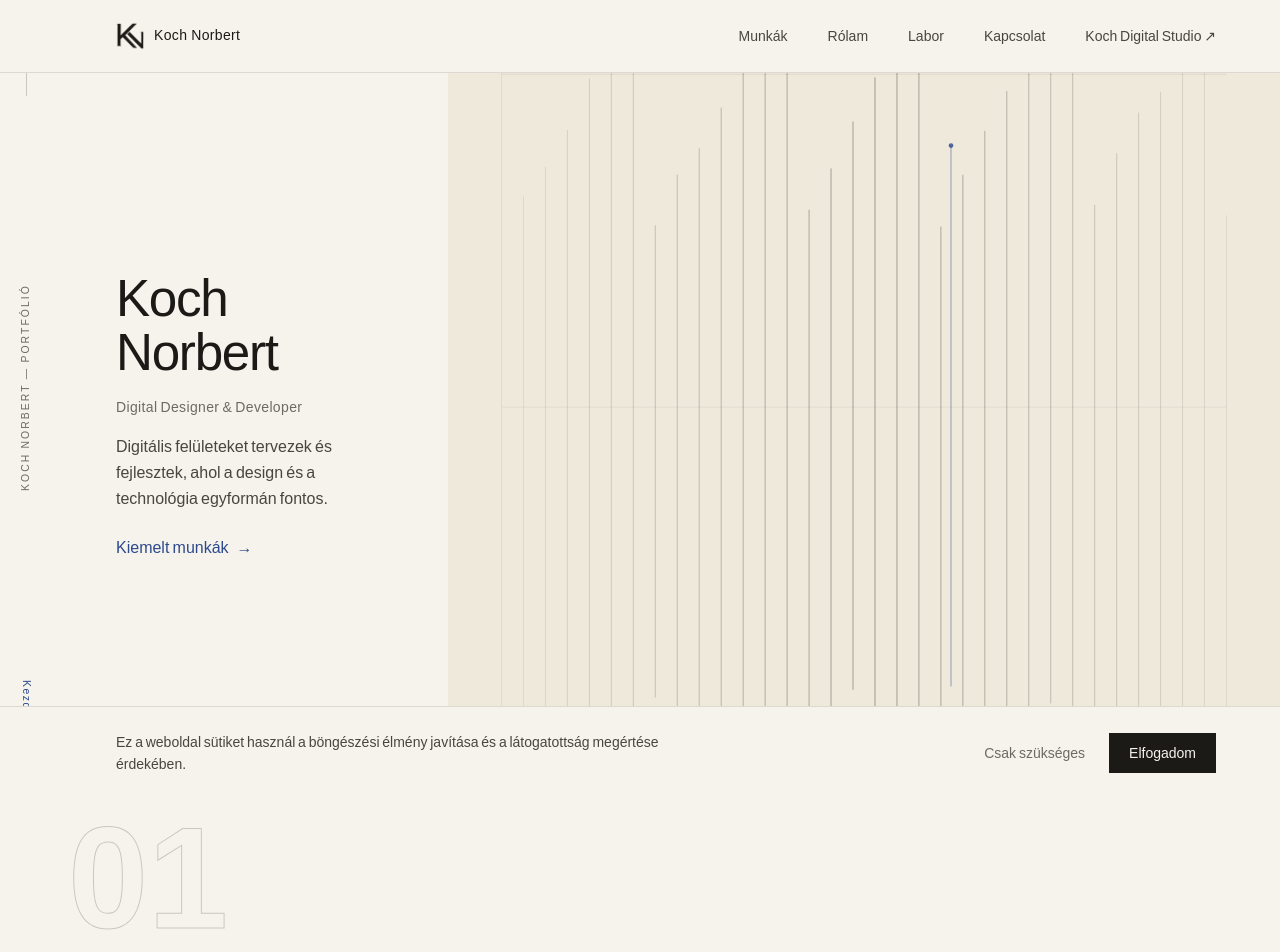
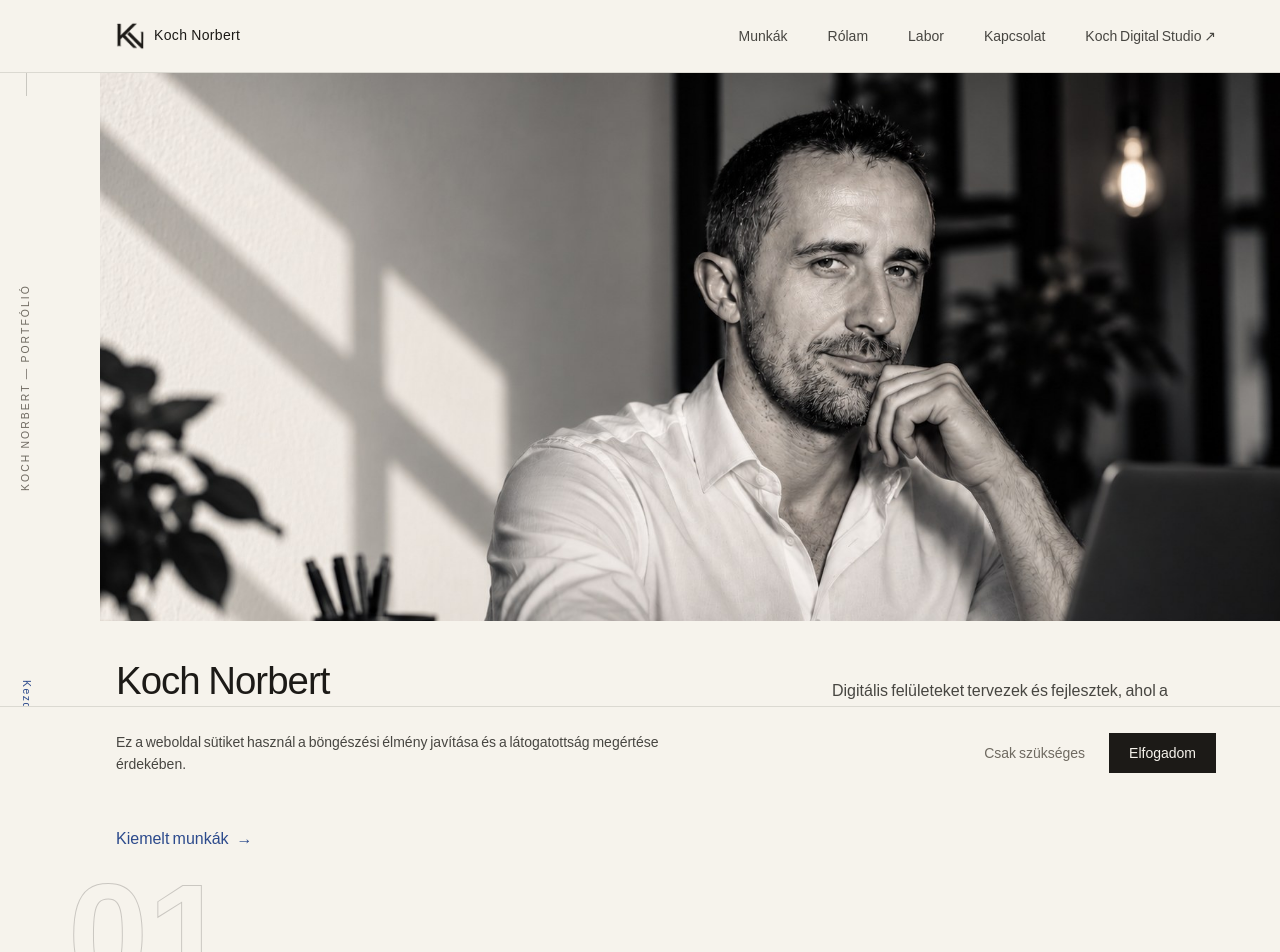
Before and after one commit to EosReborn/kochnorbii, a Next.js app: page / in a window 1280 px wide. Shown: the top 952 px of the page. Built offline with nearby package versions, Linux system fonts and the light colour scheme.

Commit message:
Add files via upload

```diff
--- a/src/components/Hero.tsx
+++ b/src/components/Hero.tsx
@@ -27,57 +27,48 @@ function LocalTime() {
   );
 }
 
-function WorkLink({ className = "" }: { className?: string }) {
-  return (
-    <a
-      href="#work"
-      className={`underline-hover inline-flex w-fit items-center gap-2 font-body text-base text-[var(--blue)] ${className}`}
-    >
-      Kiemelt munkák <span aria-hidden="true">→</span>
-    </a>
-  );
-}
-
 export default function Hero() {
   return (
-    <section id="top" className="relative overflow-hidden pt-[var(--nav-h)]" aria-label="Bemutatkozás">
-      {/* Aszimmetrikus fő terület: bal ~35% szöveg, jobb ~65% nagy kép.
-          Mobilon egyetlen oszlopba rendeződik (lásd sorrend lent). */}
-      <div className="flex flex-col md:grid md:min-h-[86svh] md:grid-cols-[minmax(0,35%)_minmax(0,65%)]">
-        {/* 1. Név + szerepkör + bemutatkozás (+ desktopon itt a link is) */}
-        <div className="container-edge order-1 flex flex-col justify-center gap-6 py-12 md:py-16 md:pr-10">
-          <div className="flex flex-col gap-4">
-            <h1 className="font-display text-[clamp(2.5rem,4vw,5rem)] font-medium leading-[1.05] tracking-tight text-paper">
+    <section id="top" className="relative pt-[var(--nav-h)]" aria-label="Bemutatkozás">
+      <div className="flex flex-col">
+        {/* Editorial metaadat: kis név + szerepkör + rövid intro.
+            Mobilon a fotó FÖLÖTT, desktopon a fotó ALATT jelenik meg —
+            ugyanaz a tartalom, csak a sorrend fordul meg (order). */}
+        <div className="container-edge order-1 flex flex-col gap-4 pb-8 pt-10 md:order-2 md:flex-row md:items-end md:justify-between md:pb-0 md:pt-10">
+          <div className="flex flex-col gap-2">
+            <h1 className="font-display text-[clamp(2rem,3vw,3.5rem)] font-medium leading-[1.05] tracking-tight text-paper">
               Koch Norbert
             </h1>
             <p className="font-body text-sm tracking-wide text-stone">
               Digital Designer &amp; Developer
             </p>
-            <p className="max-w-sm font-body text-base leading-relaxed text-paper/80">
-              Digitális felületeket tervezek és fejlesztek, ahol a design
-              és a technológia egyformán fontos.
-            </p>
           </div>
 
-          <WorkLink className="hidden md:inline-flex" />
+          <p className="max-w-sm font-body text-base leading-relaxed text-paper/80">
+            Digitális felületeket tervezek és fejlesztek, ahol a design
+            és a technológia egyformán fontos.
+          </p>
         </div>
 
-        {/* 2. Nagy, közel full-bleed kép — nincs card, keret, gradient. */}
-        <div className="relative order-2 min-h-[48vh] w-full overflow-hidden sm:min-h-[58vh] md:min-h-0">
-          <div className="group relative h-full w-full overflow-hidden">
+        {/* A hero fő vizuális eleme: nagy, cinematic fekete-fehér portré,
+            pontosan ott, ahol korábban az oversized "Koch Norbert"
+            tipográfia állt. Nincs szöveg a képen, nincs keret, nincs
+            gradient — a fotó önmagában marad tiszta. */}
+        <div className="bleed-edge order-2 md:order-1">
+          <div className="relative aspect-[4/5] w-full overflow-hidden bg-ink-soft sm:aspect-[3/2] md:aspect-[2.15/1]">
             <Image
               src={heroImage.src}
               alt={heroImage.alt}
               fill
               priority
-              sizes="(min-width: 768px) 65vw, 100vw"
-              className="object-cover transition-transform duration-[1400ms] ease-[cubic-bezier(0.16,1,0.3,1)] group-hover:scale-[1.02]"
+              sizes="(min-width: 768px) calc(100vw - var(--spine-w)), 100vw"
+              className="object-cover object-[70%_20%] md:object-[58%_30%]"
             />
           </div>
         </div>
       </div>
 
-      {/* 3. Helyszín / elérhetőség — teljes szélességű elválasztó sáv. */}
+      {/* Helyszín / elérhetőség — teljes szélességű elválasztó sáv. */}
       <div className="container-edge relative flex flex-col gap-3 border-t border-line py-6 font-body text-xs text-stone sm:flex-row sm:items-center sm:justify-between">
         <span className="inline-flex items-center gap-2">
           <span className="h-1.5 w-1.5 rounded-full bg-[var(--green)]" aria-hidden="true" />
@@ -86,9 +77,14 @@ export default function Hero() {
         <LocalTime />
       </div>
 
-      {/* 4. Kiemelt munkák link — mobilon a helyszín-sáv UTÁN jelenik meg. */}
-      <div className="container-edge py-8 md:hidden">
-        <WorkLink />
+      {/* Kiemelt munkák link. */}
+      <div className="container-edge py-8">
+        <a
+          href="#work"
+          className="underline-hover inline-flex w-fit items-center gap-2 font-body text-base text-[var(--blue)]"
+        >
+          Kiemelt munkák <span aria-hidden="true">→</span>
+        </a>
       </div>
     </section>
   );
--- a/src/lib/site.ts
+++ b/src/lib/site.ts
@@ -1,8 +1,8 @@
 export const heroImage = {
-  // Ide kerül majd a saját fotó/vizuál — csak ezt a két értéket kell
-  // cserélni, a Hero komponensben semmi mást nem kell módosítani.
-  src: "/hero/placeholder.svg",
-  alt: "Editorial helykitöltő kép — hamarosan saját fotóra cserélve",
+  // Csere: ha új fotót kapsz, csak ezt a src-t (és igény esetén az
+  // object-position finomhangolást a Hero.tsx-ben) kell módosítani.
+  src: "/hero/koch-norbert-portrait.jpg",
+  alt: "Koch Norbert dolgozik, fekete-fehér portré",
 };
 
 export const site = {
```
Also changed, not shown: public/hero/koch-norbert-portrait.jpg (added).
